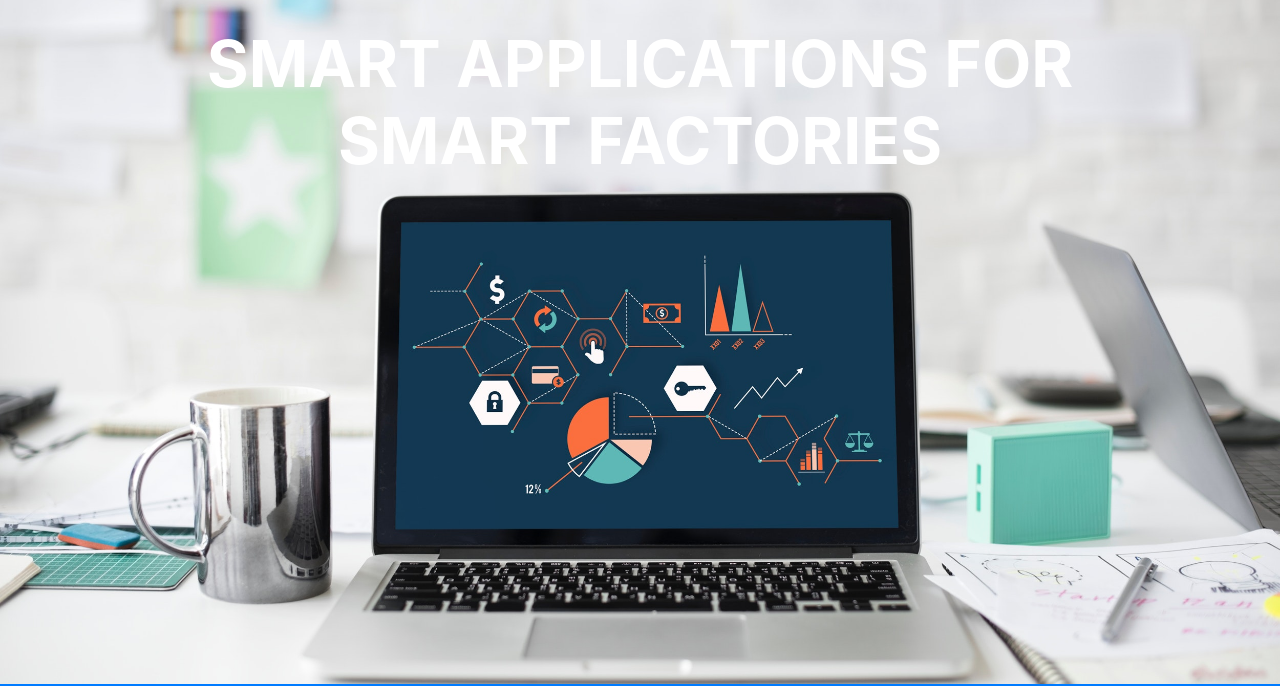
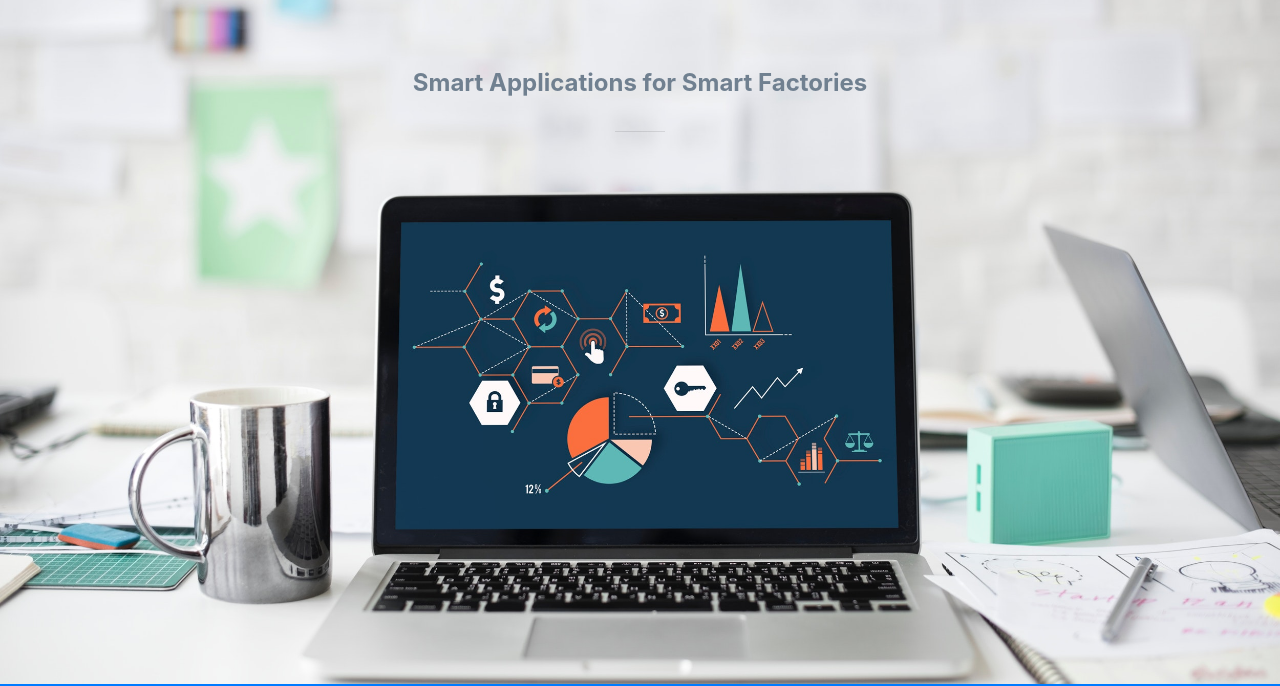
Before and after one commit to itageeu/itageeu, a website with bundled scripts: page index.html in a window 1280 px wide. Shown: the part 116-802 px from the top of the page. Built offline with nearby package versions, Linux system fonts and the light colour scheme.

Commit message:
font style

```diff
--- a/index.html
+++ b/index.html
@@ -103,10 +103,10 @@
     <header class="masthead text-center text-white d-flex">
       <div class="container my-auto mainText">
         <div class="row">
-          <div class="col-lg-10 mx-auto" style="top:-150px">
-            <h1 class="text-uppercase">
+          <div class="col-lg-10 mx-auto" style="top:-170px; color: slategrey; font-size: 24px;">
+
               <strong>Smart Applications for Smart Factories</strong>
-            </h1>
+
             <hr>
           </div>
           <div class="col-lg-8 mx-auto">
```
